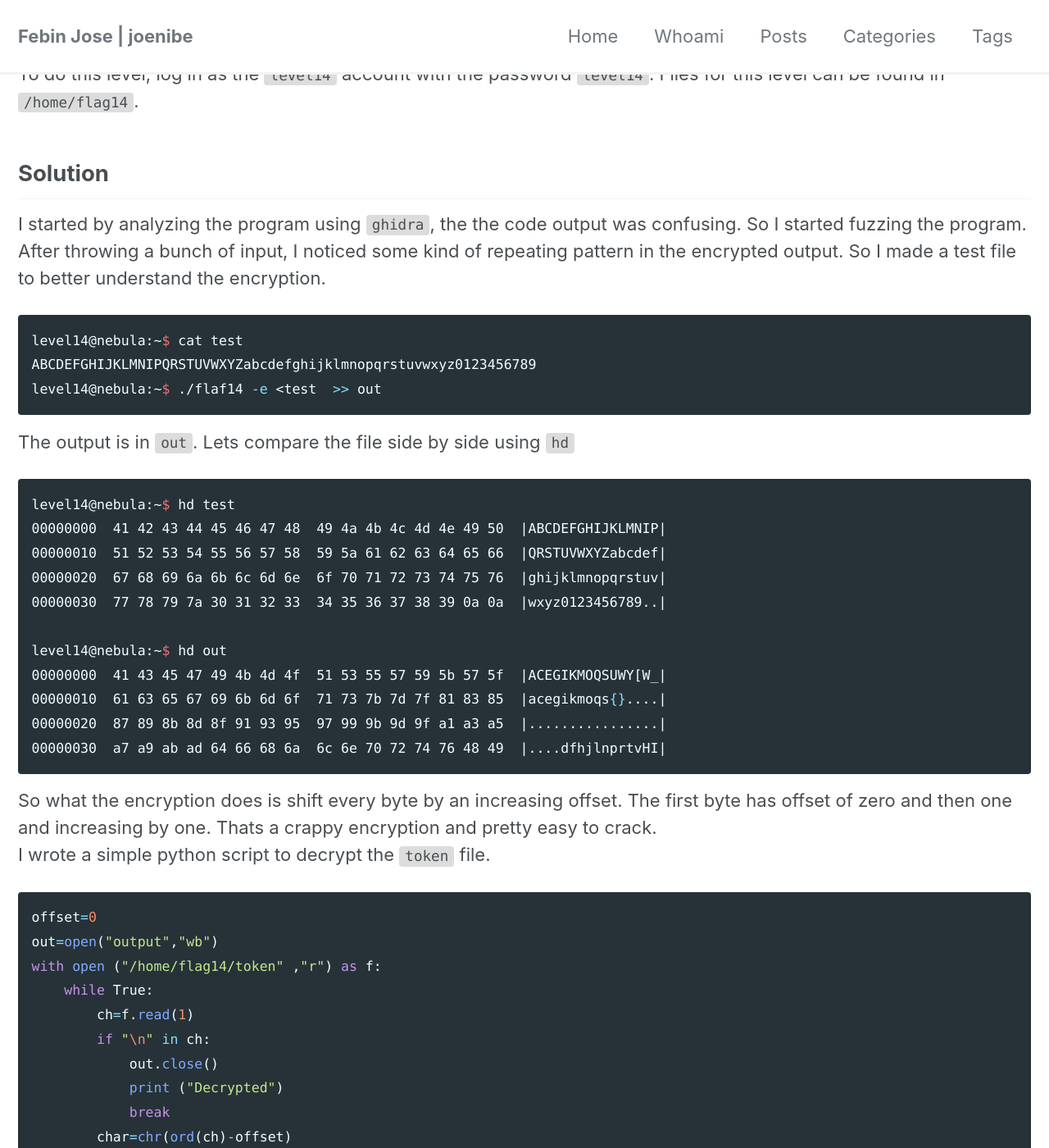
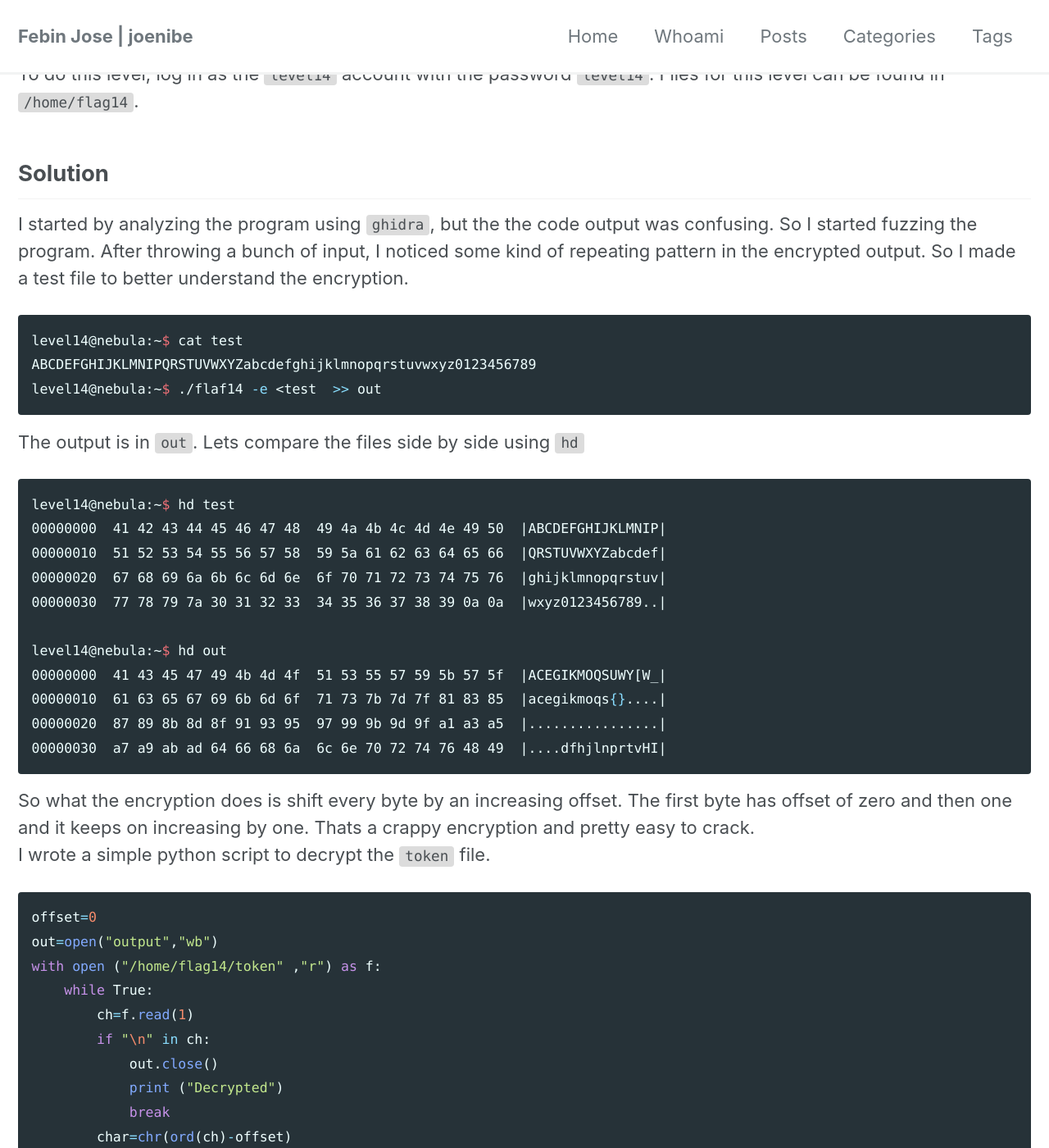
Before and after one commit to JoeNibe/JoeNibe.github.io, a Jekyll site: the page built from _posts/nebula/2019-08-20-level14.md, in a window 1280 px wide and 1400 px high, scrolled down 409 px. Shown: the whole window at 82% size. Built offline with Jekyll 4.4.1, drawn with Linux system fonts in a browser that asks for light colours; cached includes are drawn as plain includes; nearby versions of some CDN libraries.

Commit message:
Update 2019-08-20-level14.md

````diff
--- a/_posts/nebula/2019-08-20-level14.md
+++ b/_posts/nebula/2019-08-20-level14.md
@@ -13,7 +13,7 @@ This program resides in `/home/flag14/flag14`. It encrypts input and writes it t
 
 To do this level, log in as the `level14` account with the password `level14`. Files for this level can be found in `/home/flag14`.
 ## Solution
-I started by analyzing the program using `ghidra`, the the code output was confusing. So I started fuzzing the program.
+I started by analyzing the program using `ghidra`, but the the code output was confusing. So I started fuzzing the program.
 After throwing a bunch of input, I noticed some kind of repeating pattern in the encrypted output. So I made
 a test file to better understand the encryption.
 ```bash
@@ -21,7 +21,7 @@ level14@nebula:~$ cat test
 ABCDEFGHIJKLMNIPQRSTUVWXYZabcdefghijklmnopqrstuvwxyz0123456789
 level14@nebula:~$ ./flaf14 -e <test  >> out
 ```
-The output is in `out`. Lets compare the file side by side using `hd`
+The output is in `out`. Lets compare the files side by side using `hd`
 ```bash
 level14@nebula:~$ hd test
 00000000  41 42 43 44 45 46 47 48  49 4a 4b 4c 4d 4e 49 50  |ABCDEFGHIJKLMNIP|
@@ -36,7 +36,7 @@ level14@nebula:~$ hd out
 00000030  a7 a9 ab ad 64 66 68 6a  6c 6e 70 72 74 76 48 49  |....dfhjlnprtvHI|
 ```
 So what the encryption does is shift every byte by an increasing offset. The first byte has offset of zero and
-then one and increasing by one. Thats a crappy encryption and pretty easy to crack.
+then one and it keeps on increasing by one. Thats a crappy encryption and pretty easy to crack.
 I wrote a simple python script to decrypt the `token` file.
 ```python
 offset=0
````
